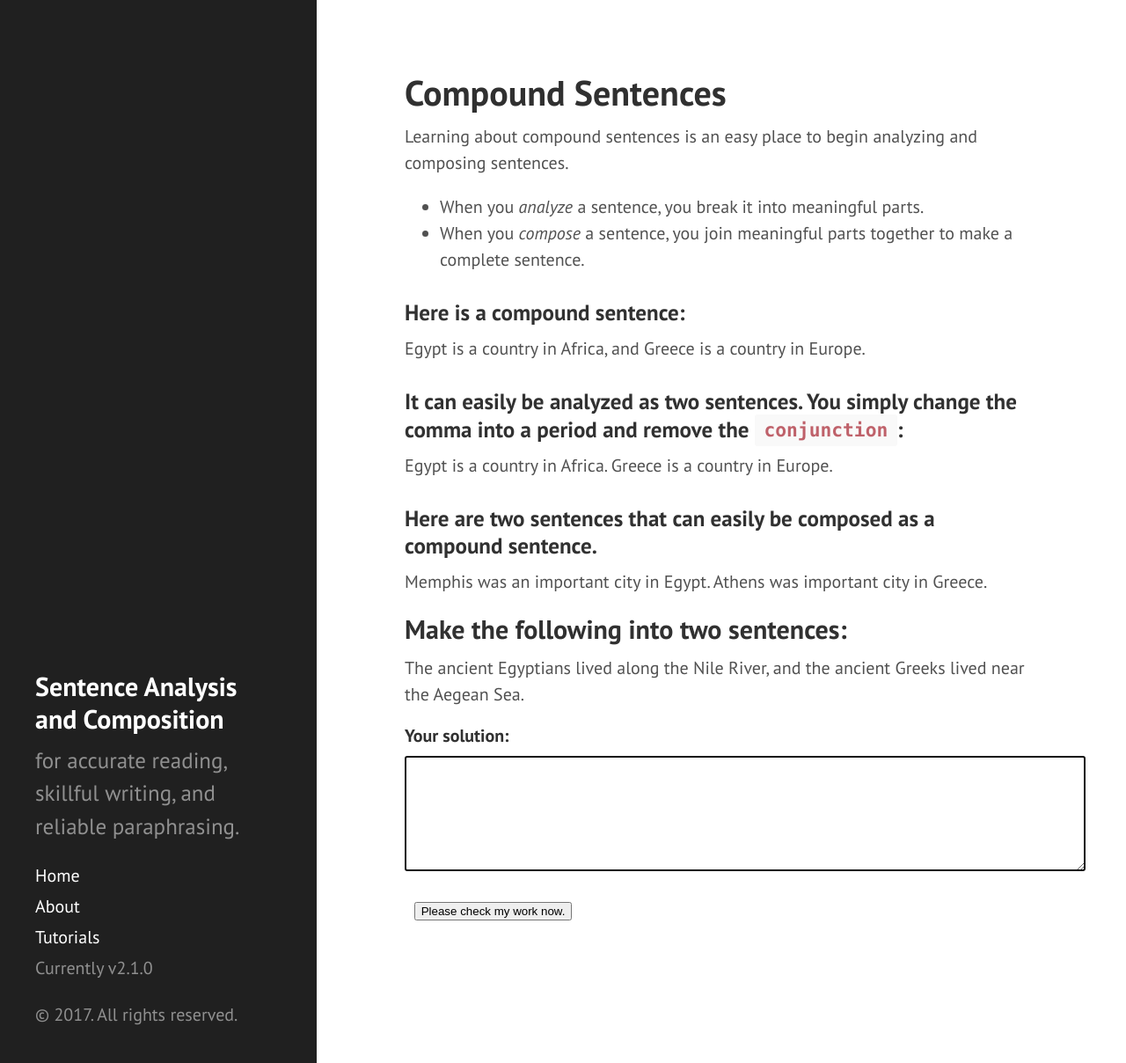
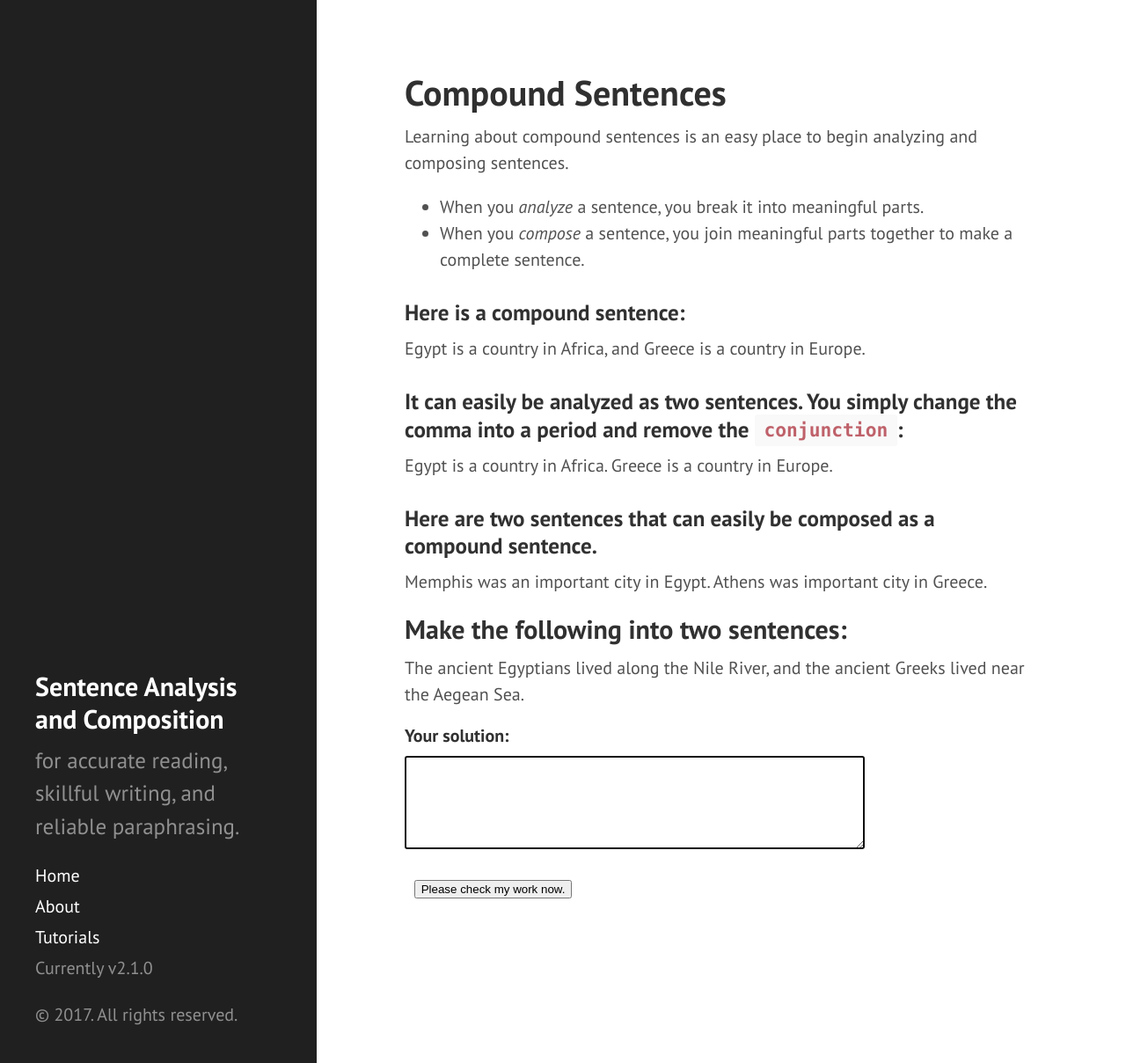
Before and after one commit to srogersact/srogersact.github.io, a Jekyll site: the page tutorials/compound_sentences/index.html, which Jekyll copies as it is, in a window 1280 px wide and 1208 px high. Shown: the whole window at 88% size. Built offline with Jekyll 4.4.1, drawn with Linux system fonts in a browser that asks for light colours.

Commit message:
Textarea changes.
Changed dimensions of textarea.

Changed color to blue.

Changed button to green--maybe.

```diff
--- a/tutorials/compound_sentences/index.html
+++ b/tutorials/compound_sentences/index.html
@@ -32,6 +32,19 @@
 {
    font-family: Tahoma, Geneva, sans-serif;
    font-size: 22px;
+   color: blue;
+}
+.button {
+    background-color: #4CAF50;
+    border: black;
+    color: white;
+    padding: 15px 32px;
+    text-align: center;
+    text-decoration: none;
+    display: inline-block;
+    font-size: 16px;
+    margin: 4px 2px;
+    cursor: pointer;
 }
  </style>
 </head>
@@ -99,7 +112,7 @@
 <h4>Your solution:</h4>
 <form id="sentence_solution_form" name="sentence_solution_form">
 
-    <textarea name="sentence_solution" id="sentence_solution" rows = "5" cols="75"></textarea><br>
+    <textarea name="sentence_solution" id="sentence_solution" rows = "4" cols="50"></textarea><br>
     <h4 id="sentence_solution_blank"> </h4>
     <h4 id="sentence_solution_error"> </h4>
 
```
